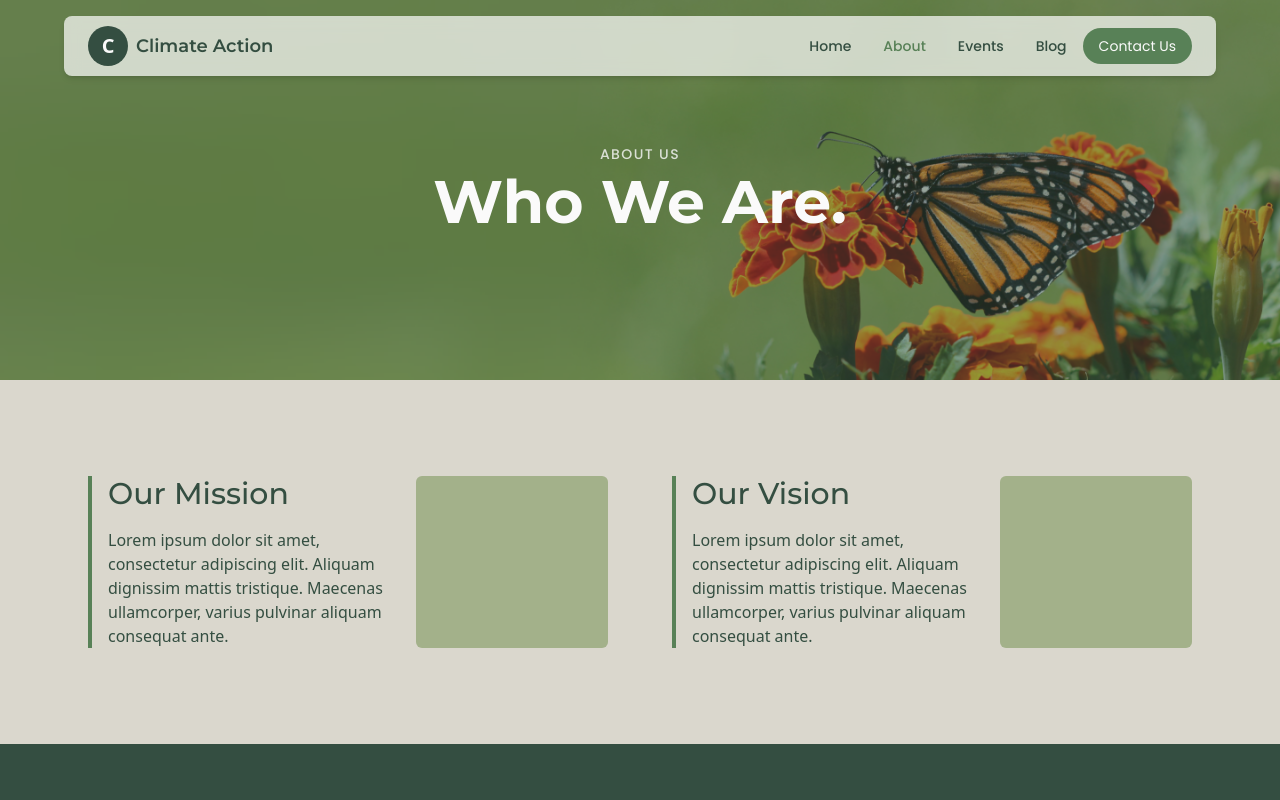
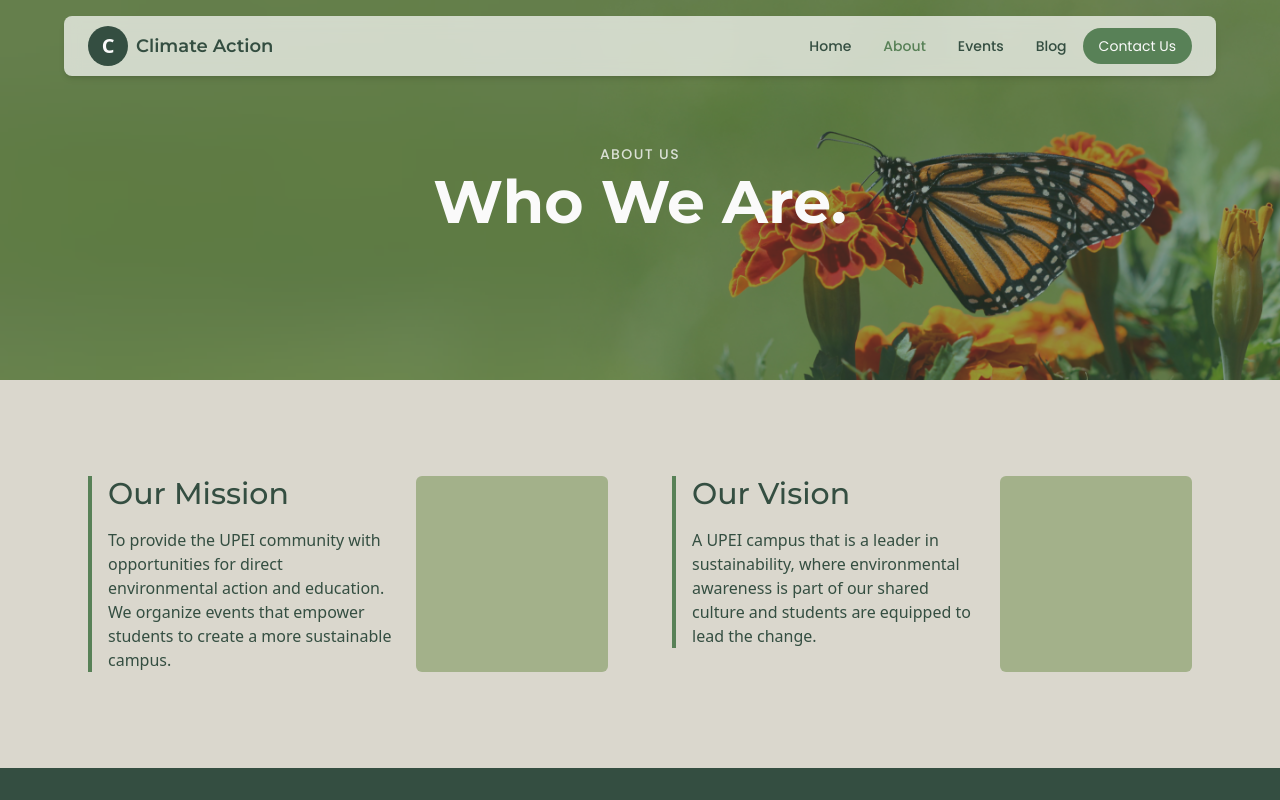
Before and after one commit to JonathanZul/upei-climate-action, a Next.js app: page /about in a window 1280 px wide. Shown: the top 800 px of the page. Built offline with nearby package versions, Linux system fonts and the light colour scheme.

Commit message:
updated mission & vision text

```diff
--- a/components/about/MissionVisionSection.tsx
+++ b/components/about/MissionVisionSection.tsx
@@ -11,9 +11,9 @@ export default function MissionVisionSection() {
                   Our Mission
                 </h3>
                 <p className="mt-4 font-nunito text-base text-tertiary">
-                  Lorem ipsum dolor sit amet, consectetur adipiscing elit. Aliquam
-                  dignissim mattis tristique. Maecenas ullamcorper, varius pulvinar
-                  aliquam consequat ante.
+                To provide the UPEI community with opportunities for direct
+                environmental action and education. We organize events that
+                empower students to create a more sustainable campus.
                 </p>
               </div>
               <div className="h-48 w-full flex-shrink-0 rounded-md bg-accent-bg lg:h-full lg:w-48" />
@@ -26,9 +26,9 @@ export default function MissionVisionSection() {
                   Our Vision
                 </h3>
                 <p className="mt-4 font-nunito text-base text-tertiary">
-                  Lorem ipsum dolor sit amet, consectetur adipiscing elit. Aliquam
-                  dignissim mattis tristique. Maecenas ullamcorper, varius pulvinar
-                  aliquam consequat ante.
+                A UPEI campus that is a leader in sustainability, where
+                environmental awareness is part of our shared culture and
+                students are equipped to lead the change.
                 </p>
               </div>
               <div className="h-48 w-full flex-shrink-0 rounded-md bg-accent-bg lg:h-full lg:w-48" />
```
